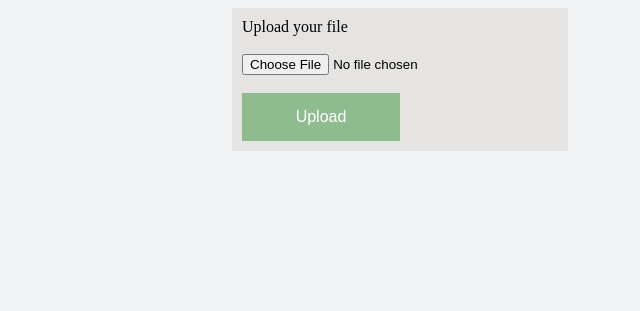
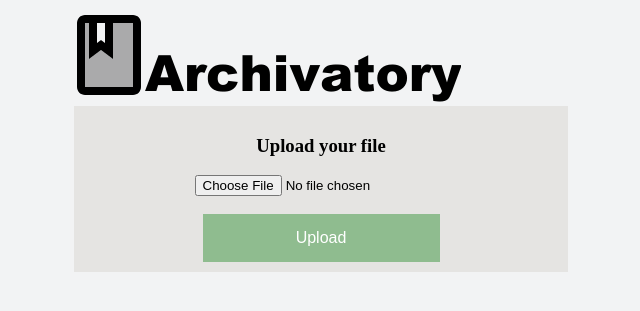
Before and after one commit to jrswab/archivatory, a PHP site: page / in a window 1280 px wide. Shown: the top 311 px of the page, without its empty margins (92-732 px from the left). Run offline with PHP 8.4, Linux system fonts and the light colour scheme.

Commit message:
Added Logo and still trying to get the CSS to be true center

```diff
--- a/index.html
+++ b/index.html
@@ -6,9 +6,10 @@
 	</head>
 	<body>
 		<div class="center">
+			<img src="img/Archivatory_logo.png" />
 			<form id="upload-form" enctype="multipart/form-data" action="hash.php" method="POST">
-				Upload your file</br></br>
-				<input type="file" name="file"></input><br /></br>
+				<h3>Upload your file</h3>
+				<input class="form-input" type="file" name="file"></input><br /></br>
 				<button class="form-button" name="submit" type="submit">Upload</button>
 			</form>
 		</div>
--- a/style.css
+++ b/style.css
@@ -1,16 +1,21 @@
+html {
+	width:100%;
+	position: absolute;
+}
+
 body {
 	background-color: #f2f3f4;
 }
 
 .center {
-	display: block;
+	width: 75%;
 	margin-left: auto;
 	margin-right: auto;
-	width: 50%;
 }
 
 #upload-form {
 	width: 50%;
+	text-align: center;
 	background-color: #e5e4e2;
 	padding: 10px;
 }
```
Also changed, not shown: img/Archivatory_favicon.png (added), img/Archivatory_logo.png (added).
